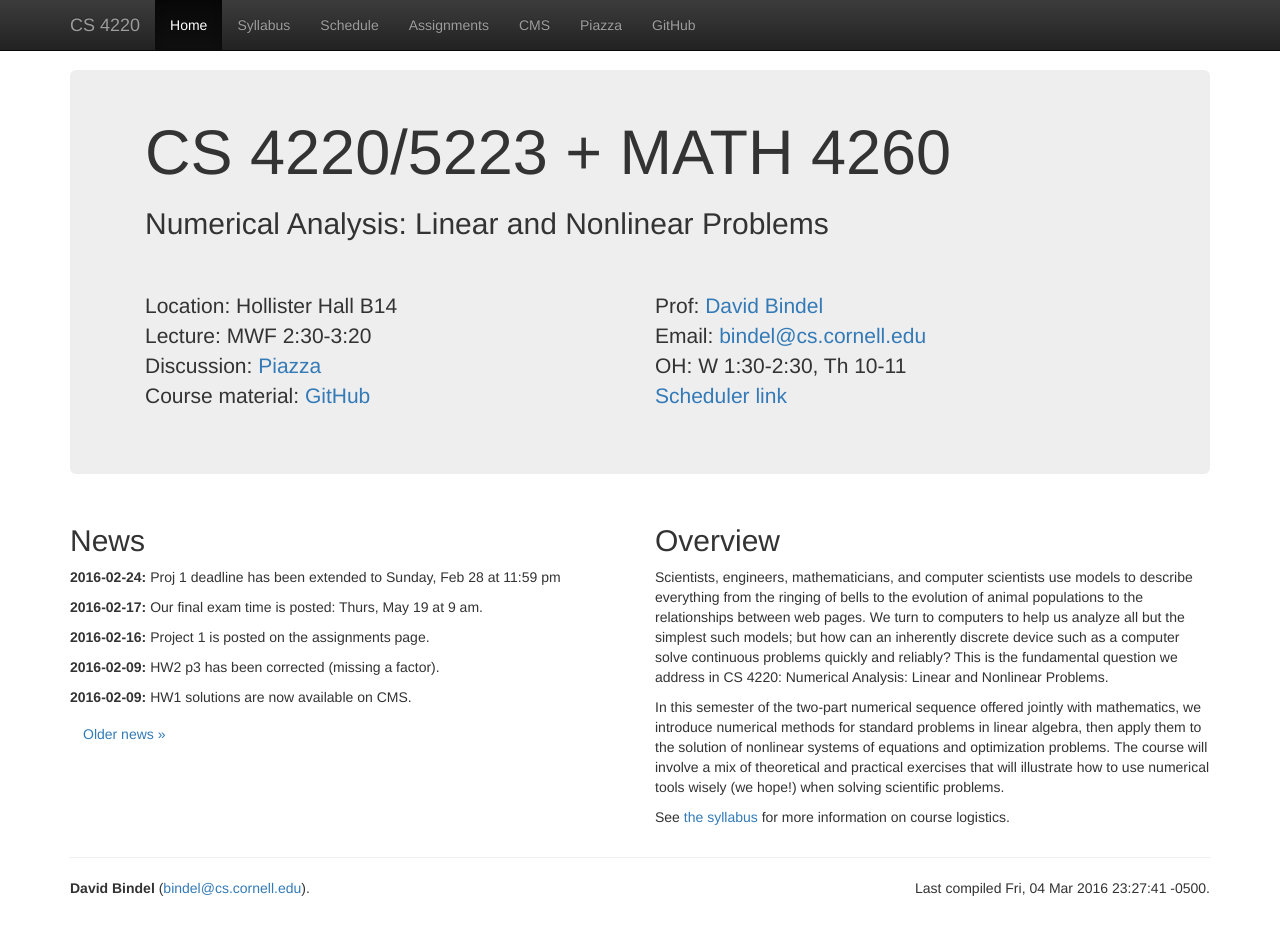
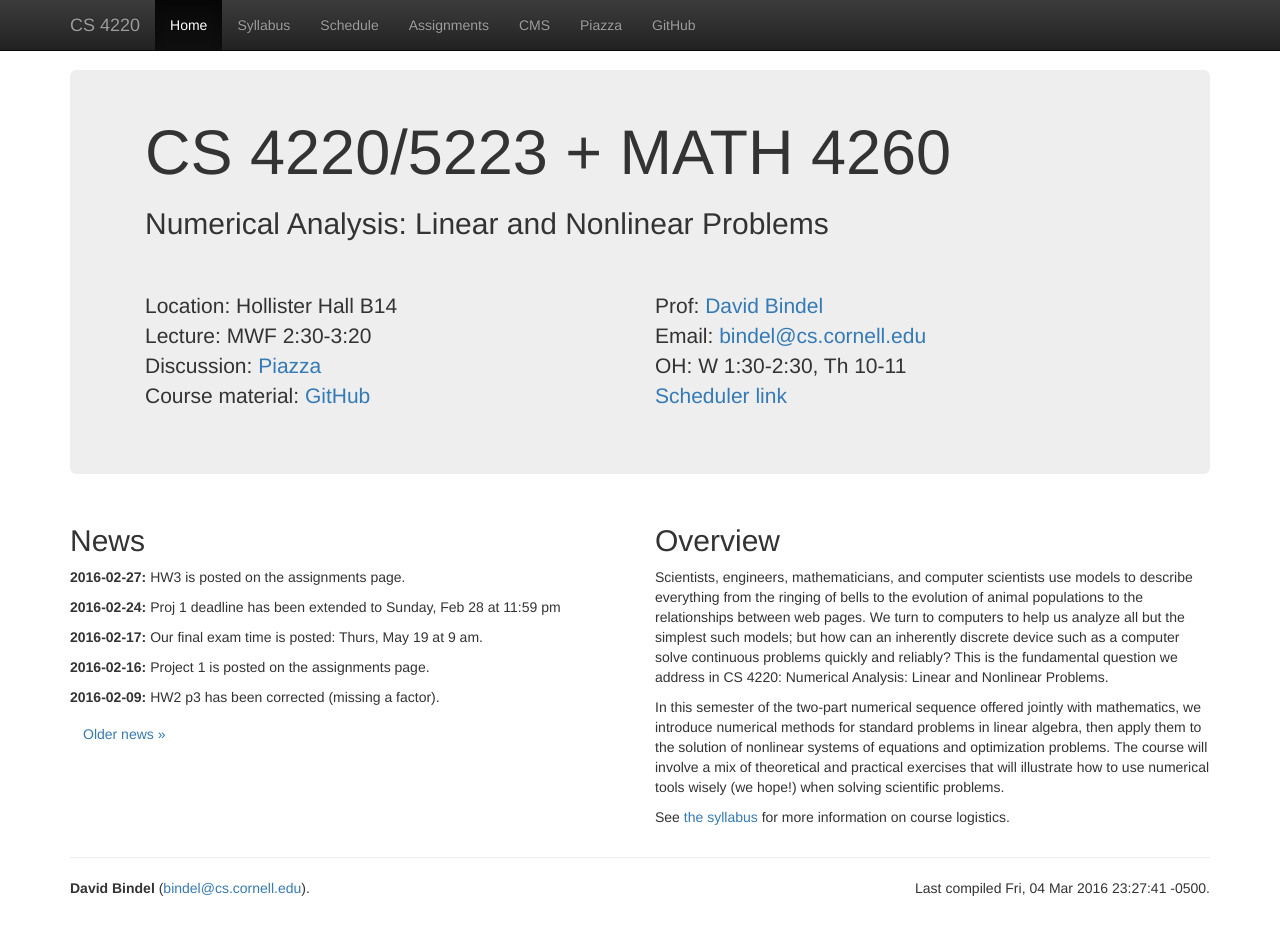
Before and after one commit to dbindel/cs4220-s17, a Jekyll site: the page built from web/index.html, in a window 1280 px wide and 928 px high. Built offline with Jekyll 4.4.1, drawn with Linux system fonts in a browser that asks for light colours; nearby versions of some CDN libraries.

Commit message:
Added HW3.

```diff
--- a/web/_data/news.yml
+++ b/web/_data/news.yml
@@ -37,3 +37,6 @@
 -
   date: 2016-02-24
   text: "Proj 1 deadline has been extended to Sunday, Feb 28 at 11:59 pm"
+-
+  date: 2016-02-27
+  text: HW3 is posted on the assignments page.
```
